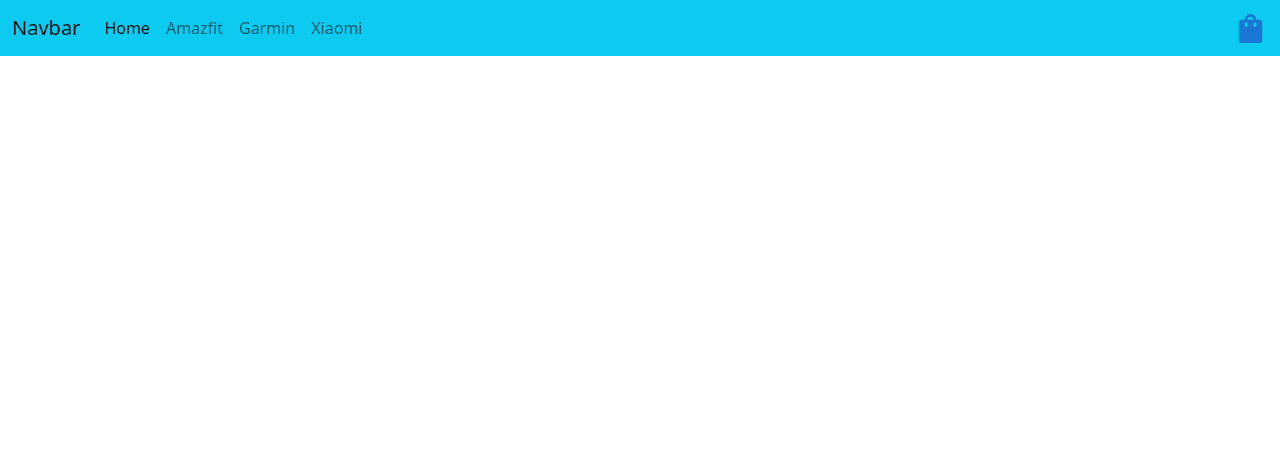
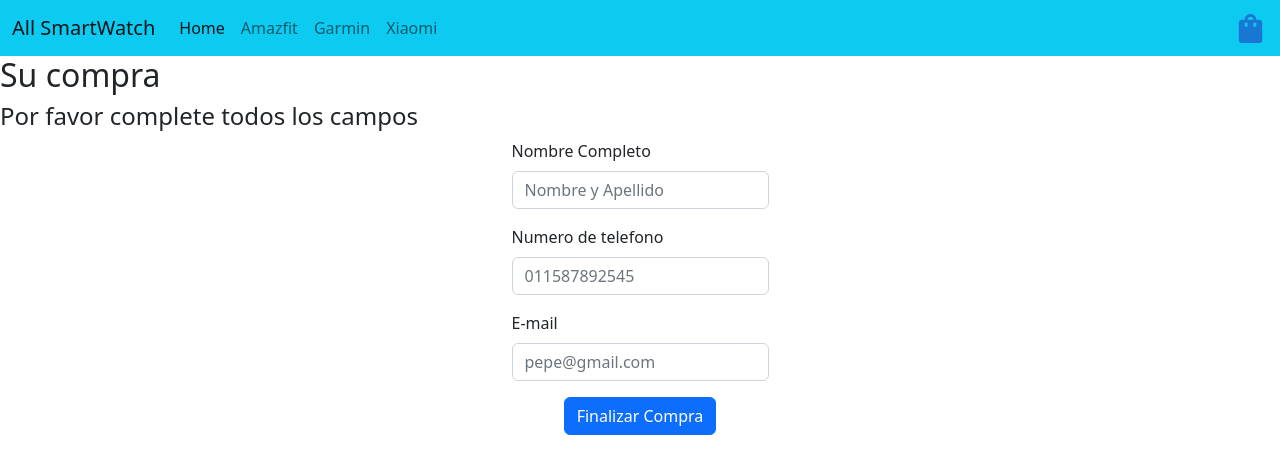
Before and after one commit to Karael2022/React.SaucedoV1, a React (Create React App) app: page /comprar in a window 1280 px wide. Shown: the top 474 px of the page. Built offline with nearby package versions, Linux system fonts and the light colour scheme.

Commit message:
FireBase part 2

```diff
--- a/src/App.css
+++ b/src/App.css
@@ -44,6 +44,7 @@
   align-items: center;
   flex-wrap: wrap;
   gap: 2rem;
+
 }
 
 .imgCarrito{
--- a/src/App.js
+++ b/src/App.js
@@ -1,13 +1,12 @@
 import 'bootstrap/dist/css/bootstrap.min.css';
 import { BrowserRouter, Routes, Route } from 'react-router-dom';
 import './App.css';
-import Fetch from './Components/Clases/Fetch';
 import ItemDetailConteiner from './Components/ItemDetailConteiner';
 import ItemListConteiner from './Components/ItemListConteiner';
 import Navbar from './Components/Navbar';
-import NavBarMui from './Components/NavBarMui';
 import Cart from './Components/Cart';
 import { CartProvider } from './Contex/CartContex';
+import Comprar from './Components/Comprar';
 
 
 
@@ -32,6 +31,7 @@ function App() {
           <Route path='/category/:categoryId' element={ <ItemListConteiner saludo={saludo} greeting='hello' />}/>
           <Route path='/detalle/:id' element={<ItemDetailConteiner/>}/>
           <Route path='/cart' element={<Cart/>}/>
+          <Route path='/comprar' element={<Comprar/>}/>
         </Routes>
         <footer/>
 
--- a/src/Components/Cart.jsx
+++ b/src/Components/Cart.jsx
@@ -26,7 +26,7 @@ const Cart = () => {
             <span>Total a pagar : ${CartTotal()}</span>
             <div style={{display:'flex', justifyContent:'space-between', alignItems:'center', padding:'2rem'}}>
             <button className='btn btn-danger' onClick={clear}>Vaciar Carrito</button>
-            <button className='btn btn-success'>Terminar compra</button>
+            <button className='btn btn-success' onClick={() => navegar ('/Comprar')}>Terminar compra</button>
             </div>
         </div>
       }
--- /dev/null
+++ b/src/Components/Comprar.jsx
@@ -0,0 +1,116 @@
+import { addDoc, collection, serverTimestamp } from 'firebase/firestore'
+import React from 'react'
+import { useState } from 'react'
+import {db} from '../FireBase/FireBase'
+import { useCart } from '../Contex/CartContex'
+import { useNavigate } from 'react-router-dom'
+import Button from 'react-bootstrap/Button'
+import ButtonGroup from 'react-bootstrap/ButtonGroup';
+
+const Comprar = () => {
+    const [comprador, setComprador]= useState({})
+    const [orderId, setOrderId]= useState('')
+    const [mensaje, setMensaje]=useState(false)
+    const [loader, setLoader] = useState(false)
+    const {cart, CartTotal,clear}=useCart()
+    const navigate = useNavigate()
+    const datosComprador = (e)=> {
+        setComprador({
+            ...comprador,
+           [e.target.name]:e.target.value
+        })
+    }
+
+    const finalizarCompra = (e) =>{
+        e.preventDefault()
+        if(Object.values(comprador).length !== 3){
+           setMensaje(true)
+        }else{
+            setMensaje(false)
+            setLoader(true)
+            const ventas = collection(db,"orders")
+        addDoc(ventas, {
+            comprador,
+            items: cart,
+            total: CartTotal(),
+            date: serverTimestamp()
+        })
+        .then((res)=>{
+            setOrderId(res.id)
+            clear()
+        })
+        .catch((error)=> console.log(error))
+        .finally(()=> setLoader(false))
+        }
+
+    }
+    if(loader){
+        return <p>Cargando aguarde...</p>
+    }
+  return (
+    <div>
+       {!orderId
+       ?<div>
+       <h2>Su compra</h2>
+        <h4>Por favor complete todos los campos</h4>
+        <form style={{display:'flex', justifyContent:'center', alignItems:'center', flexDirection:'column'}} onSubmit={finalizarCompra}>
+            <div class="mb-3">
+                <label  className="form-label">Nombre Completo</label>
+                <input className="form-control" type="text" placeholder='Nombre y Apellido' name="name" onChange={datosComprador}/>
+            </div>
+            <div class="mb-3">
+                <label  className="form-label">Numero de telefono</label>
+                <input className="form-control"  type="number" placeholder='011587892545' name="phone"  onChange={datosComprador} />
+            </div>
+            <div class="mb-3">
+                <label  className="form-label">E-mail</label>
+                <input className="form-control" type="email" placeholder='pepe@gmail.com' name="email"  onChange={datosComprador}/>
+            </div>
+            <button className="btn btn-primary" type='submit'>Finalizar Compra</button>
+            {mensaje && <p style={{color:'red'}}> Por favor complete todos los campos</p>}
+       </form>
+
+       </div>
+       :
+       <div >
+        <h2 style={{display:'flex', justifyContent:'center', alignItems:'center'}}>Muchas gracias por su compra!</h2>
+        <h4 style={{display:'flex', justifyContent:'center', alignItems:'center'}}>Su orden es: {orderId}</h4>
+        <button className="btn btn-success" alignItems="center" onClick={()=> navigate('/')}>Volver</button>
+       </div>}
+    </div>
+  )
+}
+
+export default Comprar
+
+
+
+{/*import React, { useState } from 'react'
+import Cart from './Cart';
+import { addDoc, collection, getFirestore  } from 'firebase/firestore';
+
+
+export default function Comprar() {
+    const {email, setemail} = useState('');
+    const[nombre,setNombre] = useState('');
+    const [tel,setTel] = useState('');
+    function Compra (){
+       console.log(email,nombre,tel);
+       let compraRealizada ={buyer : {nombre: nombre , tel: tel, email: email},
+        CompraFinal: [{id:Cart.id, name: Cart.name, price: Cart.price}],total: CartTotal()};
+    }
+  return (
+     <div>
+
+        <input value={nombre} onChange={(e) => setNombre(e.target.value)} placeholder="ingrese su nombre" type={'text'} />
+        <br/>
+        <input value={tel} onChange={(e) => setTel(e.target.value)} placeholder="ingrese su telefono" type={'text'} />
+        <br/>
+        <input value={email} onChange={(e) => setemail(e.target.value)} placeholder="ingrese su email" type={'text'} />
+        <br/>
+
+
+        <button className='btn btn-success'>Terminar compra</button>
+     </div>
+  )
+}*/}
--- a/src/Components/Item.jsx
+++ b/src/Components/Item.jsx
@@ -11,12 +11,12 @@ const Item = ({Products}) => {
   const navegar = useNavigate()
   return (
 
-   <Card className='card' sx={{ maxWidth: 345 }}>
+   <Card className='card' sx={{ maxWidth: 341 }}>
       <CardMedia
         component='img'
         alt="reloj"
-        height="180"
-        width= "150"
+        height="286"
+        width= "100"
         img={Products.img}
         src={Products.img}
 
--- a/src/Components/Navbar.jsx
+++ b/src/Components/Navbar.jsx
@@ -8,7 +8,7 @@ function Navbar() {
         <>
         <nav className="navbar navbar-expand-lg bg-info">
   <div className="container-fluid">
-    <NavLink className="navbar-brand" to={'/'}>Navbar</NavLink>
+    <NavLink className="navbar-brand" to={'/'}> All SmartWatch</NavLink>
     <button className="navbar-toggler" type="button" data-bs-toggle="collapse" data-bs-target="#navbarNav" aria-controls="navbarNav" aria-expanded="false" aria-label="Toggle navigation">
       <span className="navbar-toggler-icon"></span>
     </button>
```
